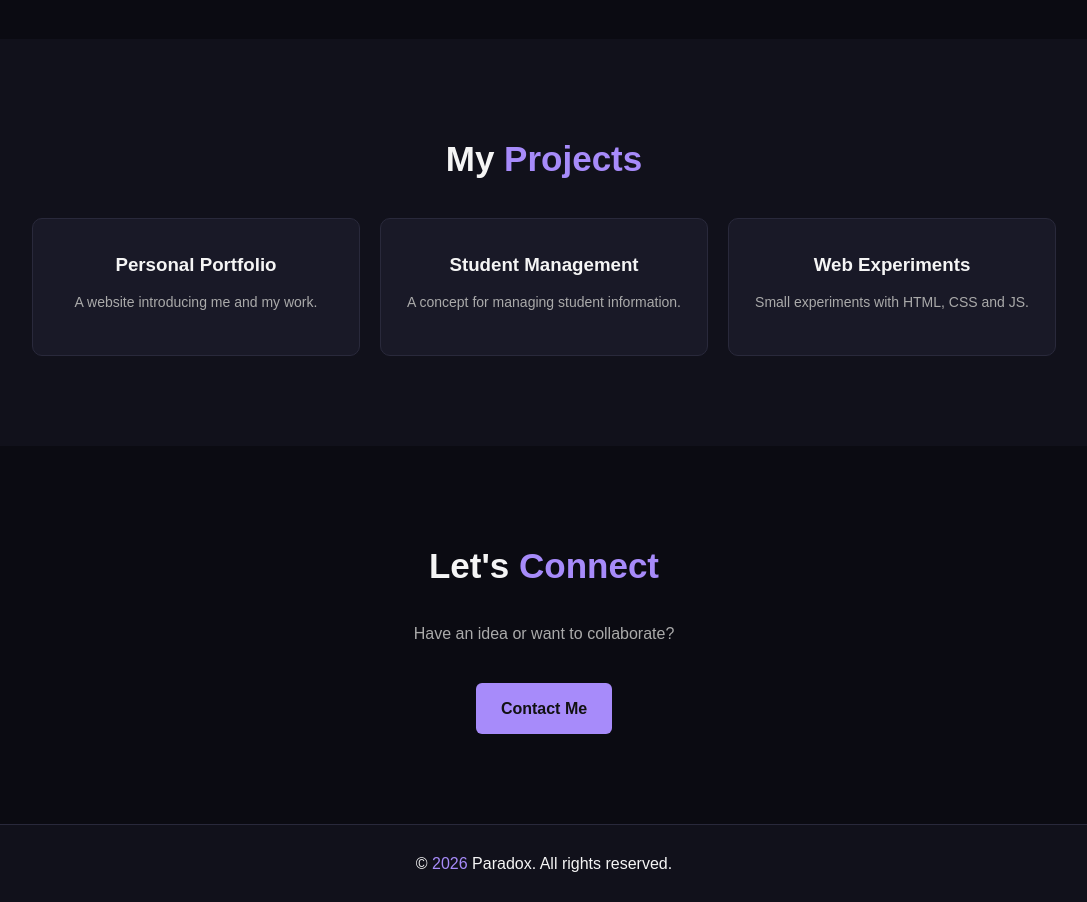
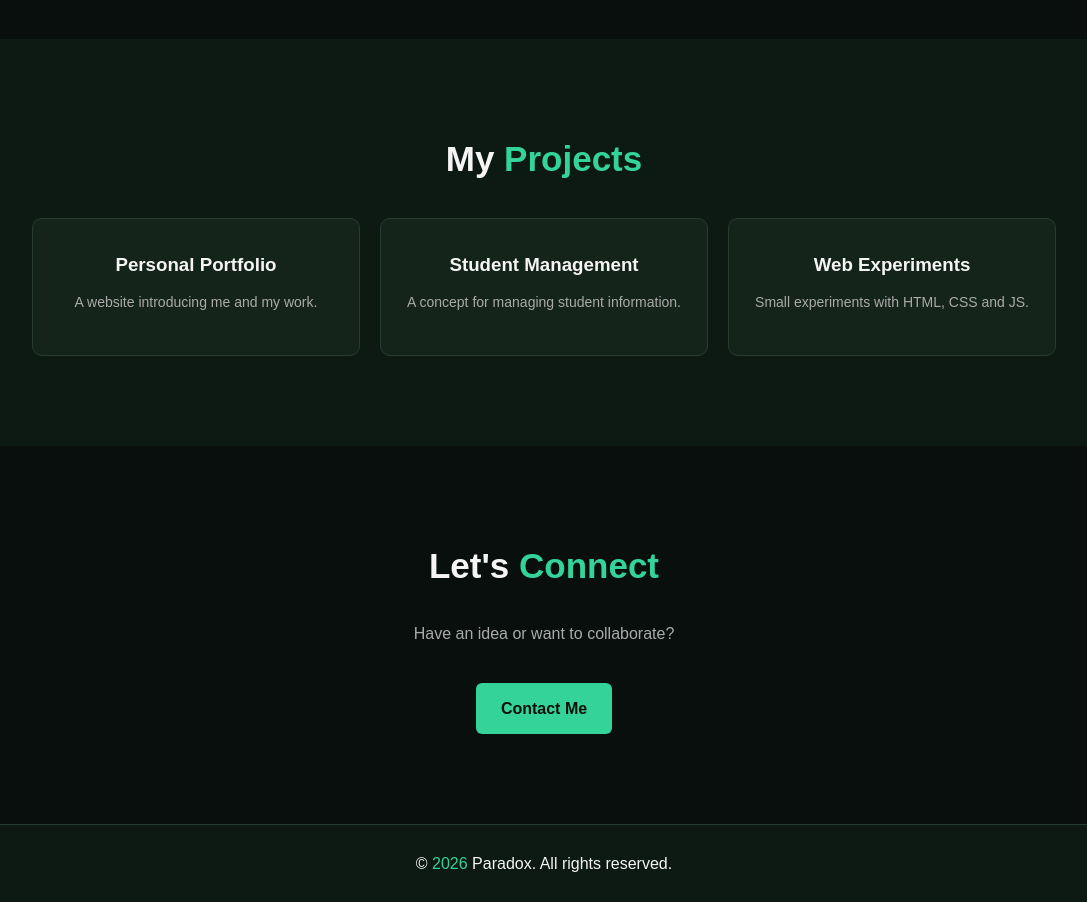
Before and after one commit to paradox2112/Portfolio, a plain HTML site: page index.html in a window 1280 px wide. Shown: the part 1560-2462 px from the top of the page, without its empty margins (96-1183 px from the left). Drawn offline with Linux system fonts and the light colour scheme.

Commit message:
Update color scheme in style.css

```diff
--- a/style.css
+++ b/style.css
@@ -1,4 +1,3 @@
-
 * {
     margin: 0;
     padding: 0;
@@ -7,14 +6,14 @@
 }
 
 body {
-    background: #0b0b12;
+    background: #080f0c;
     color: #f5f5f5;
     font-family: Arial, sans-serif;
     line-height: 1.7;
 }
 
 span {
-    color: #a78bfa;
+    color: #34d399;
 }
 
 nav {
@@ -22,7 +21,7 @@ nav {
     justify-content: space-between;
     align-items: center;
     padding: 22px 8%;
-    background: #11111b;
+    background: #0d1913;
     position: sticky;
     top: 0;
     z-index: 10;
@@ -45,7 +44,7 @@ nav a {
 }
 
 nav a:hover {
-    color: #a78bfa;
+    color: #34d399;
 }
 
 section {
@@ -59,11 +58,11 @@ section {
     flex-direction: column;
     justify-content: center;
     align-items: center;
-    background: radial-gradient(circle, #252044, #0b0b12 65%);
+    background: radial-gradient(circle, #163b2b, #080f0c 65%);
 }
 
 .tag {
-    color: #a78bfa;
+    color: #34d399;
     letter-spacing: 3px;
     font-size: 12px;
 }
@@ -86,8 +85,8 @@ section {
 
 .btn {
     display: inline-block;
-    background: #a78bfa;
-    color: #111;
+    background: #34d399;
+    color: #08110c;
     padding: 12px 25px;
     margin-top: 25px;
     border-radius: 6px;
@@ -97,7 +96,7 @@ section {
 }
 
 .btn:hover {
-    background: #c4b5fd;
+    background: #6ee7b7;
     transform: translateY(-4px);
 }
 
@@ -113,7 +112,7 @@ section p {
 }
 
 #about, #projects {
-    background: #11111b;
+    background: #0d1913;
 }
 
 .cards {
@@ -124,16 +123,16 @@ section p {
 }
 
 .card {
-    background: #191927;
+    background: #14241b;
     padding: 30px 20px;
-    border: 1px solid #29293b;
+    border: 1px solid #263d30;
     border-radius: 10px;
     transition: 0.3s;
 }
 
 .card:hover {
     transform: translateY(-7px);
-    border-color: #a78bfa;
+    border-color: #34d399;
 }
 
 .card p {
@@ -143,8 +142,8 @@ section p {
 footer {
     text-align: center;
     padding: 25px;
-    background: #11111b;
-    border-top: 1px solid #29293b;
+    background: #0d1913;
+    border-top: 1px solid #263d30;
 }
 
 @media (max-width: 650px) {
```
